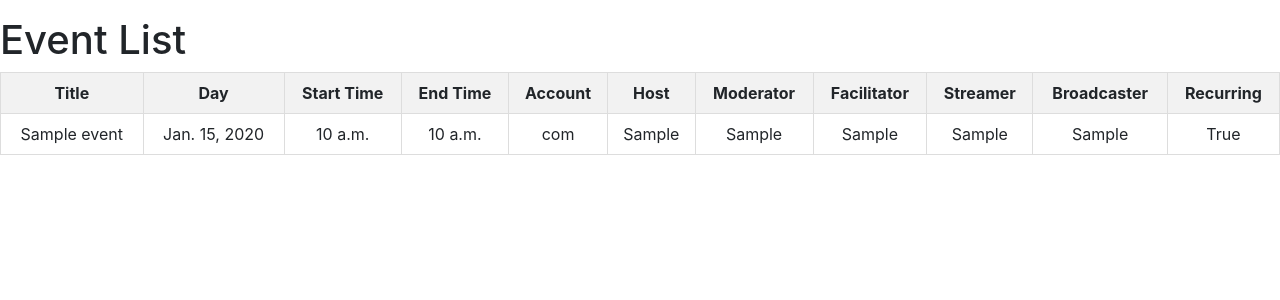
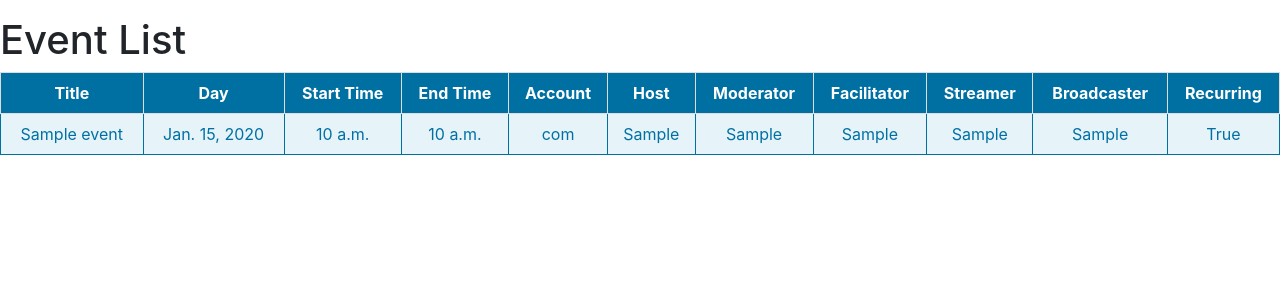
Before and after one commit to cfgdelaware23/Team-10, a Django app: page /events/ in a window 1280 px wide. Shown: the part 57-357 px from the top of the page. Run offline with Django 4.2, Linux system fonts and the light colour scheme; tables that the repository leaves empty hold one stand-in row (values such as "Sample post"); some libraries are stand-ins or nearby versions.

Commit message:
Pull request

```diff
--- a/ACBproject/myapp/static/css/styles.css
+++ b/ACBproject/myapp/static/css/styles.css
@@ -189,3 +189,27 @@
     margin: 0 auto; /* Add margin:auto to center the form horizontally */
     padding: 20px; /* Add some padding to center vertically */
 }
+
+/* Change color scheme to blue */
+#json-table th {
+    background: #0070A3; /* Change to blue color code */
+    color: #FFFFFF; /* Change to white text color */
+}
+
+#json-table td {
+    border: 1px solid #0070A3; /* Change to blue color code */
+    background: #E6F4F9; /* Change to a light blue background color */
+    color: #0070A3; /* Change to blue color code */
+}
+
+/* Center the table on the page */
+#json-table {
+    width: 100%; /* Make the table 100% width */
+    margin: 0 auto; /* Add margin:auto to center the table horizontally */
+    border-collapse: collapse; /* Collapse borders to avoid double borders */
+}
+
+#json-table th, #json-table td {
+    padding: 8px; /* Add padding for better spacing */
+    text-align: center; /* Center text horizontally within cells */
+}
```
